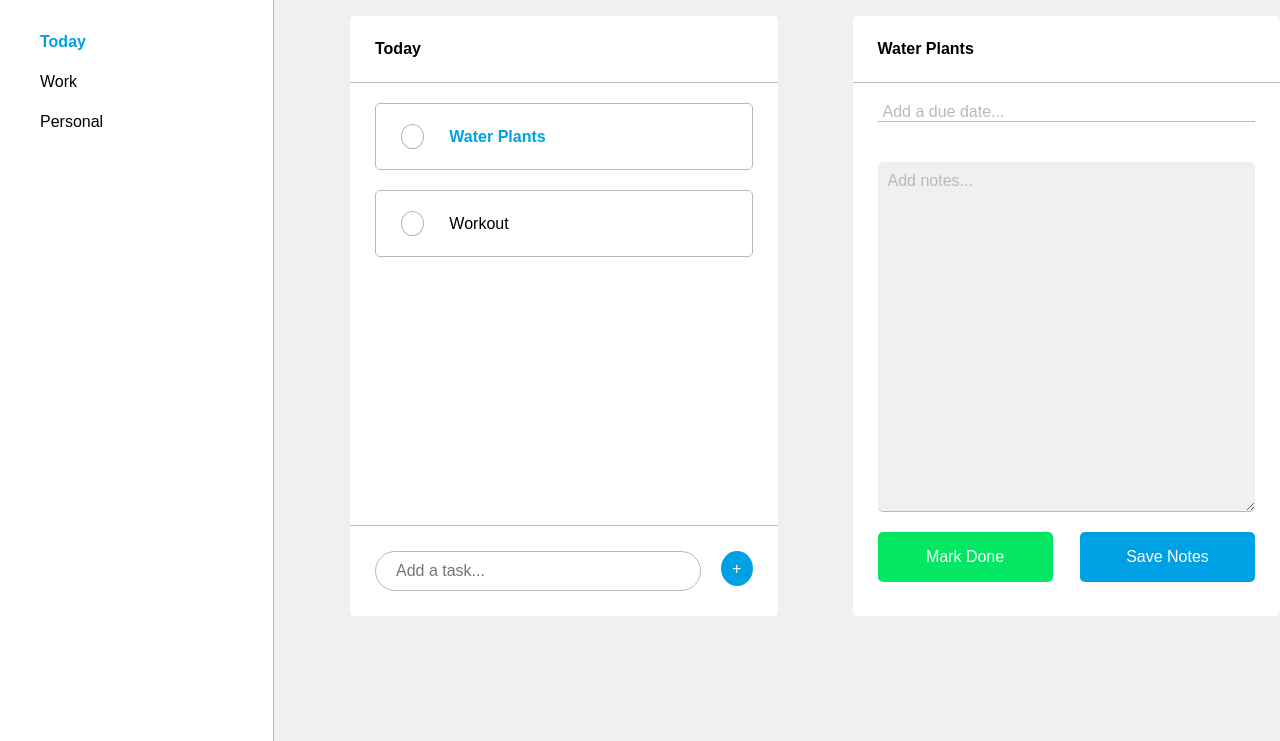
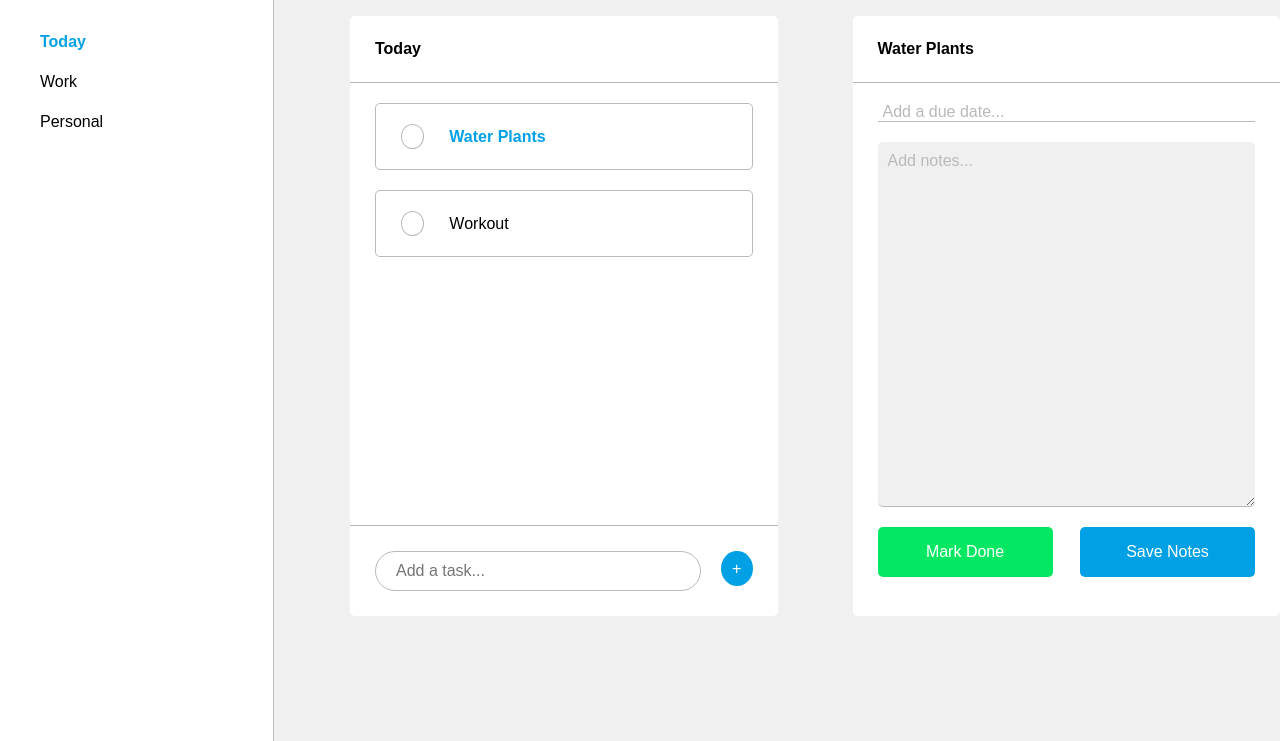
Before and after one commit to jtbarr75/todo, a website built with webpack: page dist/index.html in a window 1280 px wide. Shown: the part 59-800 px from the top of the page. Built offline with nearby package versions, Linux system fonts and the light colour scheme; files whose address does not match are found by name; what simplepicker would draw is missing.

Commit message:
even out margins on task

```diff
--- a/src/scss/_task.scss
+++ b/src/scss/_task.scss
@@ -52,7 +52,7 @@
 }
 
 .task-input {
-  margin: 20px 25px;
+  margin: 20px 25px 0;
   border: none;
   border-bottom: 1px solid $grey;
   width: calc(100% - 50px);
@@ -78,7 +78,7 @@
 textarea {
   overflow: auto;
   resize: vertical;
-  height: 350px;
+  height: 365px;
   background-color: $light-grey;
   border-radius: 5px;
   padding: 10px;
@@ -88,7 +88,7 @@ textarea {
 }
 
 .task-buttons {
-  margin: 0 25px;
+  margin: 20px 25px 0;
   display: flex;
   justify-content: space-between;
 }
```
Also changed, not shown: dist/style.css.
